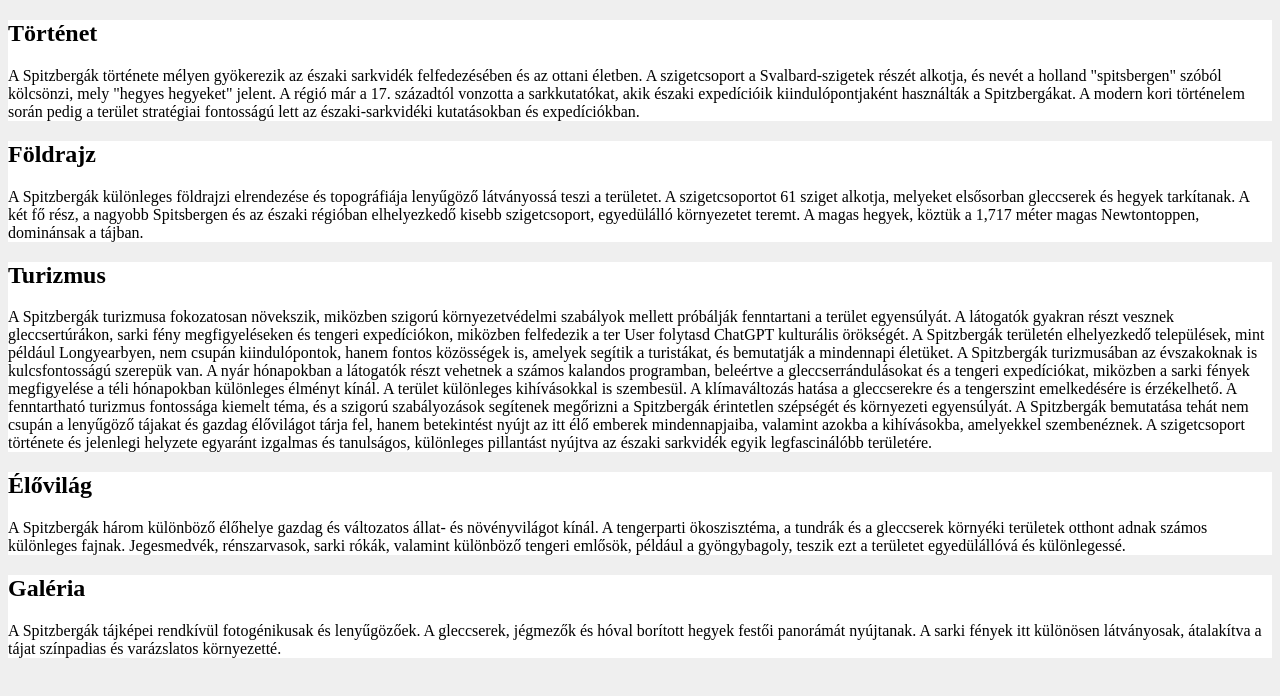
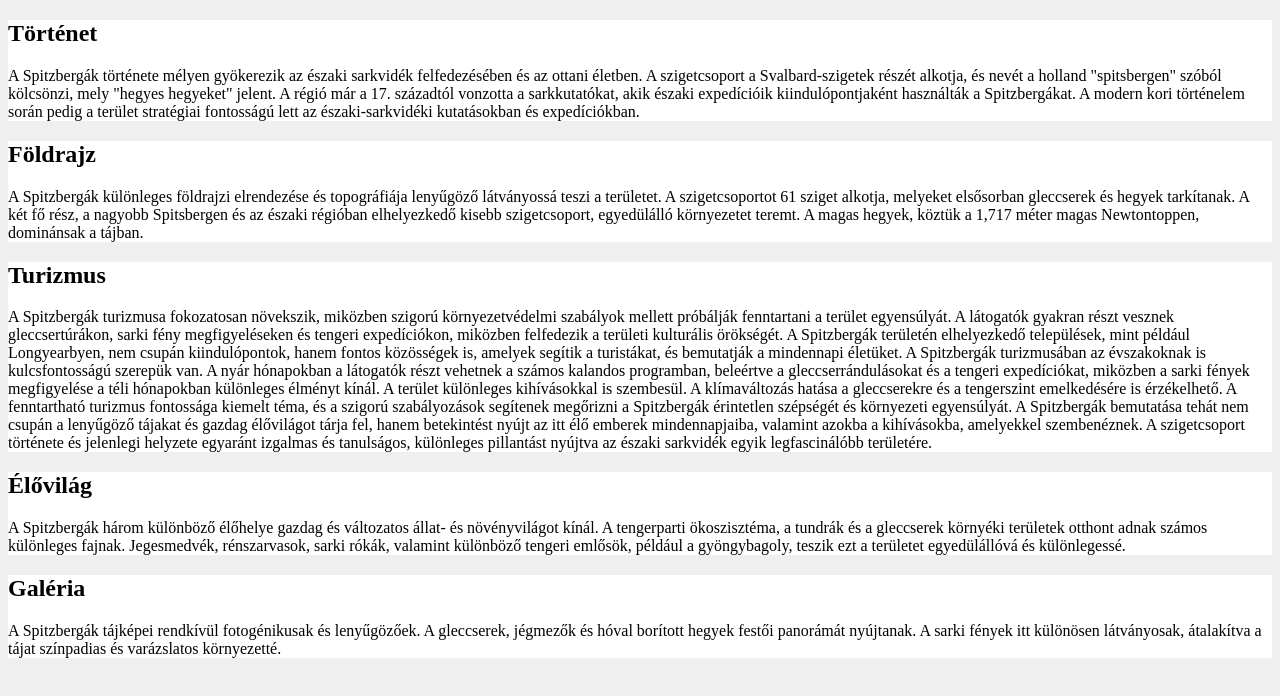
Before and after one commit to datwolfyy/-git-push---set-upstream-spitzbergak_projekt_szofverteszt-master, a plain HTML site: page index.html in a window 1280 px wide. Drawn offline with Linux system fonts and the light colour scheme.

Commit message:
modified:   index.html

```diff
--- a/index.html
+++ b/index.html
@@ -25,18 +25,13 @@
     <div id="turizmus">
         <h2>Turizmus</h2>
         <p>
-            A Spitzbergák turizmusa fokozatosan növekszik, miközben szigorú környezetvédelmi szabályok mellett próbálják fenntartani a terület egyensúlyát. A látogatók gyakran részt vesznek gleccsertúrákon, sarki fény megfigyeléseken és tengeri expedíciókon, miközben felfedezik a ter
+            A Spitzbergák turizmusa fokozatosan növekszik, miközben szigorú környezetvédelmi szabályok mellett próbálják fenntartani a terület egyensúlyát. A látogatók gyakran részt vesznek gleccsertúrákon, sarki fény megfigyeléseken és tengeri expedíciókon, miközben felfedezik a területi kulturális örökségét. A Spitzbergák területén elhelyezkedő települések, mint például Longyearbyen, nem csupán kiindulópontok, hanem fontos közösségek is, amelyek segítik a turistákat, és bemutatják a mindennapi életüket.
 
-User
-folytasd
-ChatGPT
-kulturális örökségét. A Spitzbergák területén elhelyezkedő települések, mint például Longyearbyen, nem csupán kiindulópontok, hanem fontos közösségek is, amelyek segítik a turistákat, és bemutatják a mindennapi életüket.
+            A Spitzbergák turizmusában az évszakoknak is kulcsfontosságú szerepük van. A nyár hónapokban a látogatók részt vehetnek a számos kalandos programban, beleértve a gleccserrándulásokat és a tengeri expedíciókat, miközben a sarki fények megfigyelése a téli hónapokban különleges élményt kínál.
 
-A Spitzbergák turizmusában az évszakoknak is kulcsfontosságú szerepük van. A nyár hónapokban a látogatók részt vehetnek a számos kalandos programban, beleértve a gleccserrándulásokat és a tengeri expedíciókat, miközben a sarki fények megfigyelése a téli hónapokban különleges élményt kínál.
+            A terület különleges kihívásokkal is szembesül. A klímaváltozás hatása a gleccserekre és a tengerszint emelkedésére is érzékelhető. A fenntartható turizmus fontossága kiemelt téma, és a szigorú szabályozások segítenek megőrizni a Spitzbergák érintetlen szépségét és környezeti egyensúlyát.
 
-A terület különleges kihívásokkal is szembesül. A klímaváltozás hatása a gleccserekre és a tengerszint emelkedésére is érzékelhető. A fenntartható turizmus fontossága kiemelt téma, és a szigorú szabályozások segítenek megőrizni a Spitzbergák érintetlen szépségét és környezeti egyensúlyát.
-
-A Spitzbergák bemutatása tehát nem csupán a lenyűgöző tájakat és gazdag élővilágot tárja fel, hanem betekintést nyújt az itt élő emberek mindennapjaiba, valamint azokba a kihívásokba, amelyekkel szembenéznek. A szigetcsoport története és jelenlegi helyzete egyaránt izgalmas és tanulságos, különleges pillantást nyújtva az északi sarkvidék egyik legfascinálóbb területére.
+            A Spitzbergák bemutatása tehát nem csupán a lenyűgöző tájakat és gazdag élővilágot tárja fel, hanem betekintést nyújt az itt élő emberek mindennapjaiba, valamint azokba a kihívásokba, amelyekkel szembenéznek. A szigetcsoport története és jelenlegi helyzete egyaránt izgalmas és tanulságos, különleges pillantást nyújtva az északi sarkvidék egyik legfascinálóbb területére.
         </p>
     </div>
     <div id="elovilag">
```
